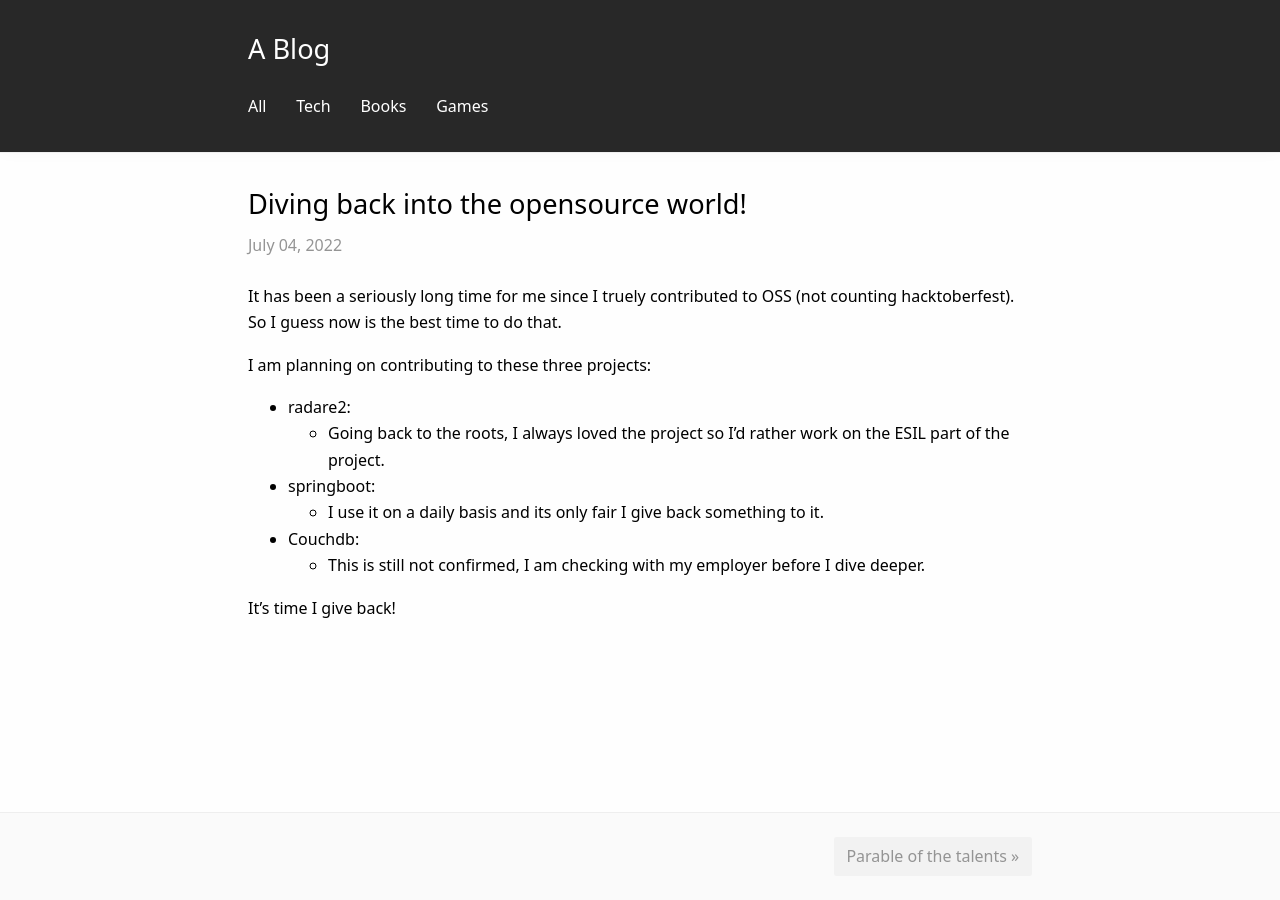
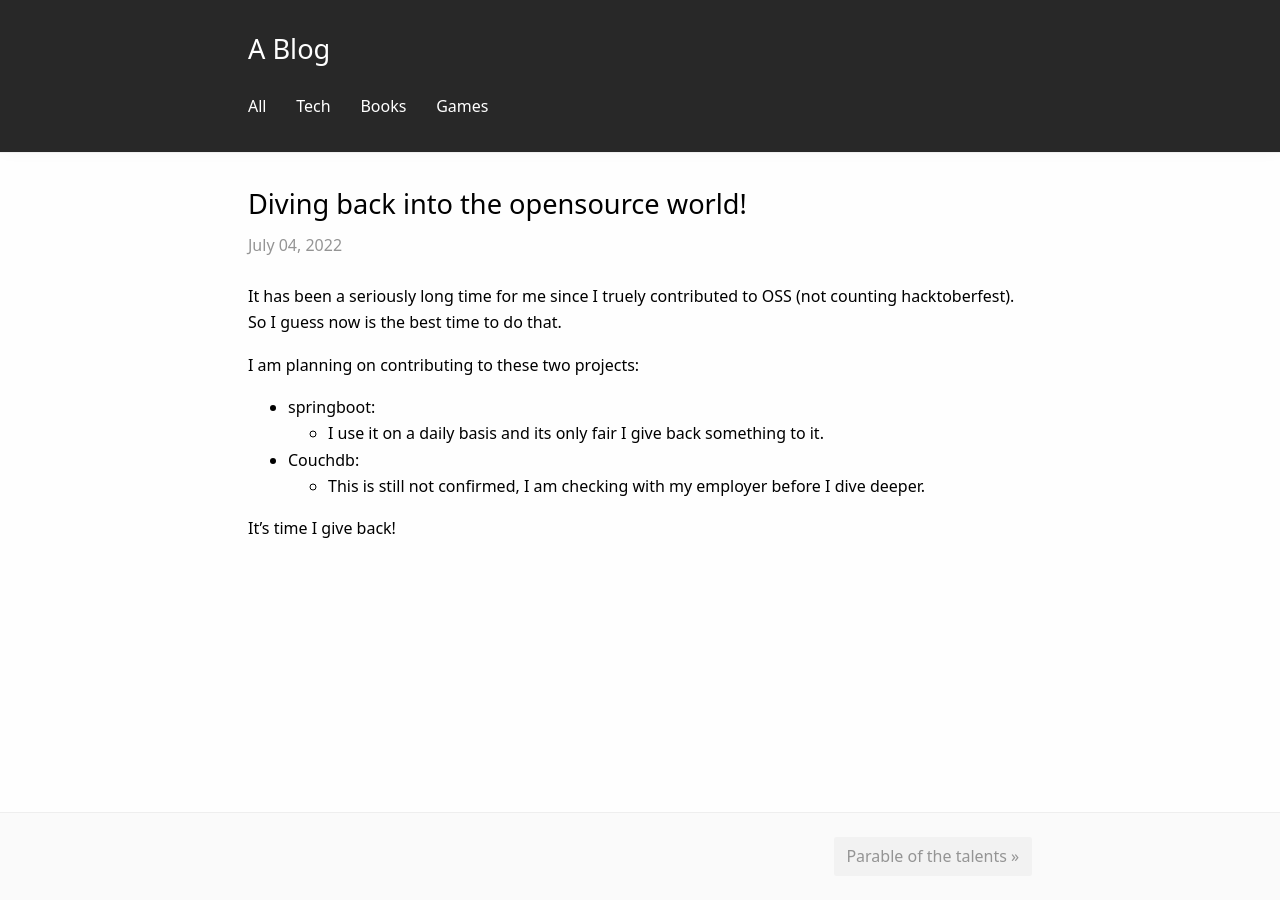
Before and after one commit to DeepakChethan/deepakchethan.github.io, a Jekyll site: the page built from _posts/2022-07-04-getting-back-into-opensource.md, in a window 1280 px wide. Built offline with Jekyll 4.4.1, drawn with Linux system fonts in a browser that asks for light colours; our own code applies the rules of GitHub Pages for plain Markdown files.

Commit message:
Update 2022-07-04-getting-back-into-opensource.md

```diff
--- a/_posts/2022-07-04-getting-back-into-opensource.md
+++ b/_posts/2022-07-04-getting-back-into-opensource.md
@@ -4,10 +4,8 @@ category: "tech"
 ---
 It has been a seriously long time for me since I truely contributed to OSS (not counting hacktoberfest). So I guess now is the best time to do that.
 
-I am planning on contributing to these three projects:
+I am planning on contributing to these two projects:
 
-* radare2:
-  - Going back to the roots, I always loved the project so I'd rather work on the ESIL part of the project.
 * springboot:
   - I use it on a daily basis and its only fair I give back something to it.
 * Couchdb:
```
